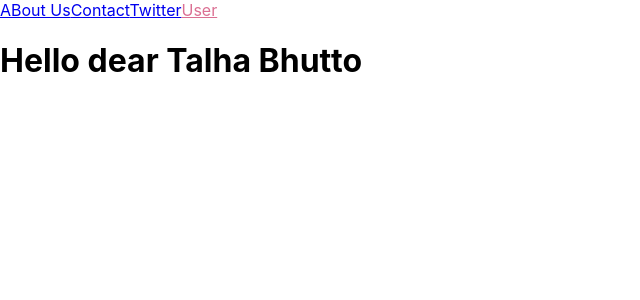
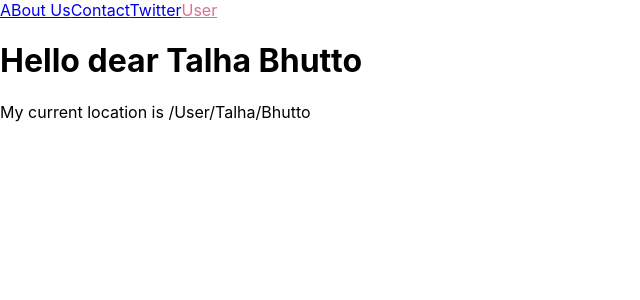
Before and after one commit to TalhaBhutto/React-JS, a React (Create React App) app in the folder demo3/: page /User/Talha/Bhutto in a window 1280 px wide. Shown: the top 300 px of the page, without its empty margins (0-640 px from the left). Built offline with nearby package versions, Linux system fonts and the light colour scheme.

Commit message:
Update user.jsx

```diff
--- a/demo3/src/user.jsx
+++ b/demo3/src/user.jsx
@@ -11,6 +11,10 @@ const User=()=>{
     const location = useLocation();
     return (<>
     <h1>Hello dear {fname} {lname}</h1>
+    <p>My current location is {location.pathname}</p>
+    {
+        location.pathname===`/User/Talha/Hussain`?<button onClick={alert("You are awesome")}>Click Me</button>:null
+    }
     </>);
 }
 
```
